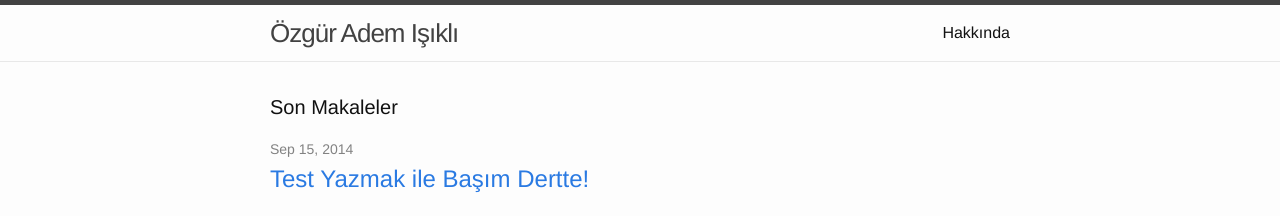
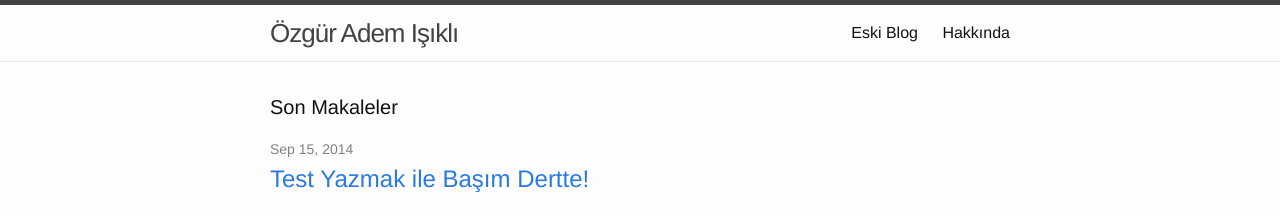
Before and after one commit to ozziest/ozziest.github.io, a Jekyll site: the page built from index.html, in a window 1280 px wide. Shown: the top 216 px of the page. Built offline with Jekyll 4.4.1, drawn with Linux system fonts in a browser that asks for light colours.

Commit message:
Update header.html

```diff
--- a/_includes/header.html
+++ b/_includes/header.html
@@ -14,6 +14,7 @@
       </a>
 
       <div class="trigger">
+        <a class="page-link" href="http://ozguradem.net" target="_blank">Eski Blog</a>
         {% for page in site.pages %}
           {% if page.title %}
           <a class="page-link" href="{{ page.url | prepend: site.baseurl }}">{{ page.title }}</a>
```
